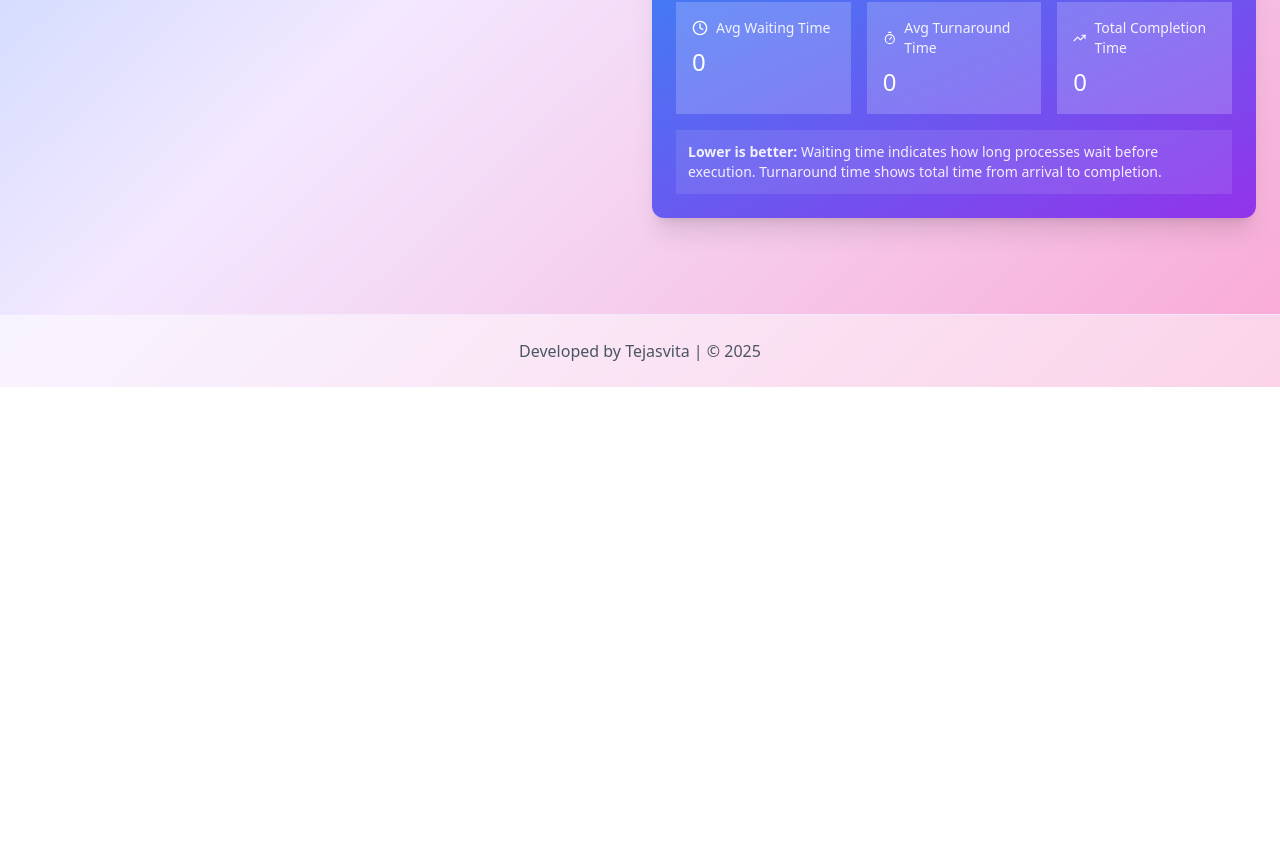
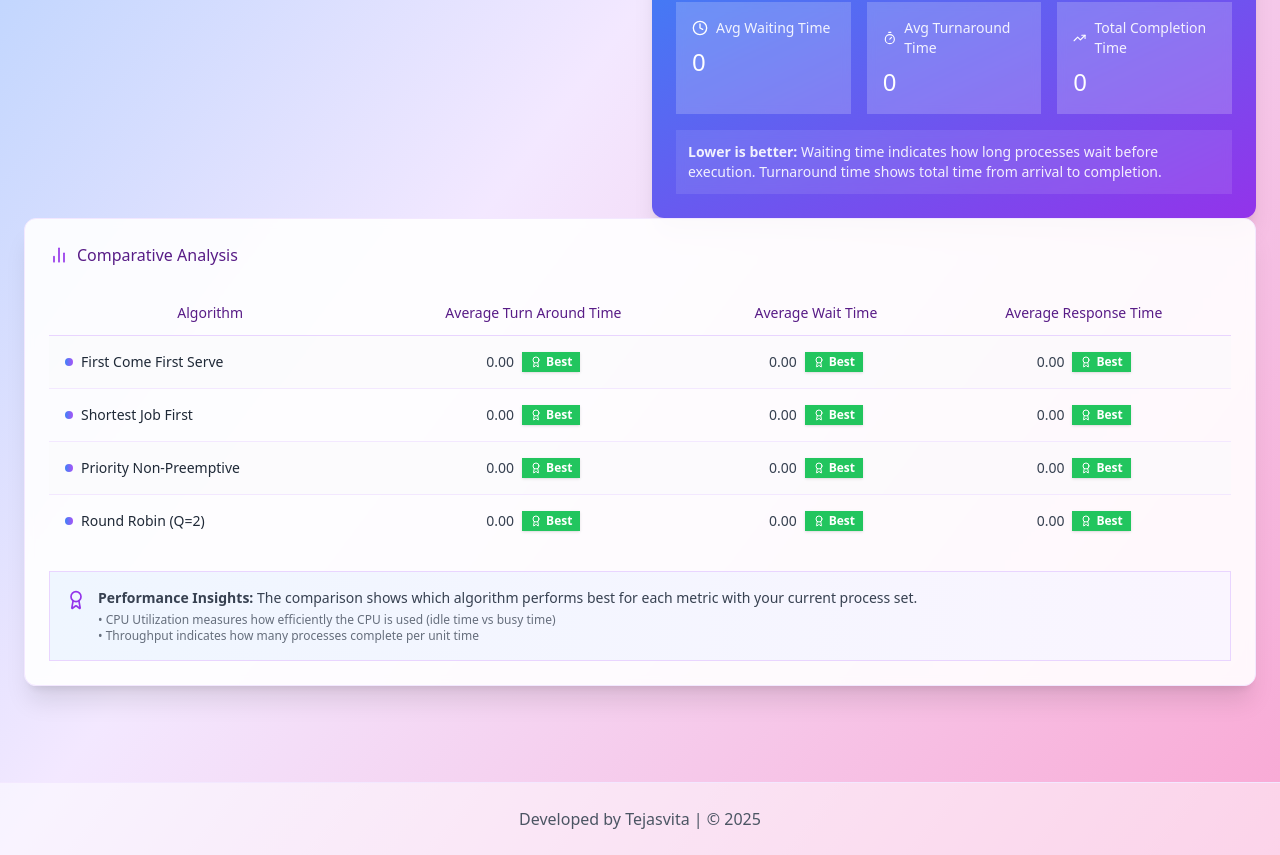
Before and after one commit to Tejas383/LPU_CSE311_CA2, a React (Vite) app: page / in a window 1280 px wide. Shown: the part 843-1698 px from the top of the page. Before the commit the page ends 1230 px from the top, so only its background shows below. Built offline with nearby package versions, Linux system fonts and the light colour scheme.

Commit message:
feat: enhance ComparativeAnalysis UI with new layout and performance insights

```diff
--- a/src/App.jsx
+++ b/src/App.jsx
@@ -25,11 +25,6 @@ function App() {
       setTotalTime(maxEnd);
     }
   }, [ganttData]);
-
-  const handleSimulate = () => {
-    if (ganttData.length === 0) return alert("Please calculate first!");
-    setIsSimulating(true);
-  };
 
   return (
     <div className="App min-h-screen bg-gradient-to-br from-blue-300 via-purple-100 to-pink-300">
@@ -82,9 +77,9 @@ function App() {
           </div>
         </div>
 
-        {/* <div className="bg-green-200 h-full w-full">
+        <div className="h-full w-full">
           <ComparativeAnalysis process={process} quantum={quantum} />
-        </div> */}
+        </div>
       </main>
 
       <footer className="mt-16 py-6 text-center text-gray-600 border-t border-purple-100 bg-white/50">
--- a/src/ComparativeAnalysis.jsx
+++ b/src/ComparativeAnalysis.jsx
@@ -7,10 +7,13 @@ import {
   TableHeader,
   TableRow,
 } from "@/components/ui/table";
+import { Card } from "./components/ui/card";
+import { Badge } from "./components/ui/badge";
 import runFCFS from "./algorithms/fcfs";
 import runSJF from "./algorithms/sjf";
 import runPriorityNP from "./algorithms/priorityNP";
 import runRR from "./algorithms/rr";
+import { BarChart2, Award } from "lucide-react";
 
 const ComparativeAnalysis = ({ process, quantum }) => {
   const copy = [...process];
@@ -46,46 +49,118 @@ const ComparativeAnalysis = ({ process, quantum }) => {
     { name: `Round Robin (Q=${quantum})`, ...calculateAverages(rr) },
   ];
 
+  const bestTAT = Math.min(...data.map((d) => parseFloat(d.tat)));
+  const bestWT = Math.min(...data.map((d) => parseFloat(d.wt)));
+  const bestRT = Math.min(...data.map((d) => parseFloat(d.rt)));
+
+  const isBest = (val, bestVal) => parseFloat(val) === bestVal;
+
   return (
-    <div className="p-4">
-      <h2 className="font-bold text-2xl underline p-2">Comparative Analysis</h2>
-      <Table className="">
+    <Card className="p-6 bg-white/90 backdrop-blur-sm shadow-xl border-purple-100">
+      <div className="flex items-center gap-2 mb-6">
+        <BarChart2 className="w-5 h-5 text-purple-600" />
+        <h3 className="text-purple-900">Comparative Analysis</h3>
+      </div>
+
+      <div className="overflow-x-auto">
+        <Table className="w-full text-center">
           <TableHeader>
-          <TableRow className="">
-            <TableHead className="border border-black text-center">
+            <TableRow className="border-b-2 border-purple-200">
+              <TableHead className="py-3 px-4 text-purple-900 text-center">
                 Algorithm
               </TableHead>
-            <TableHead className="border border-black text-center">
+              <TableHead className="py-3 px-4 text-purple-900 text-center">
                 Average Turn Around Time
               </TableHead>
-            <TableHead className="border border-black text-center">
+              <TableHead className="py-3 px-4 text-purple-900 text-center">
                 Average Wait Time
               </TableHead>
-            <TableHead className="border border-black text-center">
+              <TableHead className="py-3 px-4 text-purple-900 text-center">
                 Average Response Time
               </TableHead>
             </TableRow>
           </TableHeader>
+
           <TableBody>
             {data && data.length > 0 ? (
               data.map((p, idx) => (
-              <TableRow key={idx}>
-                <TableCell className="border border-black">{p.name}</TableCell>
-                <TableCell className="border border-black">{p.tat}</TableCell>
-                <TableCell className="border border-black">{p.wt}</TableCell>
-                <TableCell className="border border-black">{p.rt}</TableCell>
+                <TableRow
+                  key={idx}
+                  className={`border-b border-purple-100 hover:bg-purple-50/50 transition-colors ${
+                    idx % 2 === 0 ? "bg-gray-50/50" : ""
+                  }`}
+                >
+                  <TableCell className="py-4 px-4 text-left">
+                    <div className="flex items-center gap-2">
+                      <div className="w-2 h-2 rounded-full bg-gradient-to-r from-blue-500 to-purple-500" />
+                      <span className="text-gray-800">{p.name}</span>
+                    </div>
+                  </TableCell>
+                  <TableCell className="py-4 px-4 text-center">
+                    <div className="flex items-center justify-center gap-2">
+                      <span className="text-gray-700">{p.tat}</span>
+                      {isBest(p.tat, bestTAT) && (
+                        <Badge className="bg-green-500 hover:bg-green-600 text-white border-0 text-xs px-2 flex items-center gap-1">
+                          <Award className="w-3 h-3" /> Best
+                        </Badge>
+                      )}
+                    </div>
+                  </TableCell>
+                  <TableCell className="py-4 px-4 text-center">
+                    <div className="flex items-center justify-center gap-2">
+                      <span className="text-gray-700">{p.wt}</span>
+                      {isBest(p.wt, bestWT) && (
+                        <Badge className="bg-green-500 hover:bg-green-600 text-white border-0 text-xs px-2 flex items-center gap-1">
+                          <Award className="w-3 h-3" /> Best
+                        </Badge>
+                      )}
+                    </div>
+                  </TableCell>
+                  <TableCell className="py-4 px-4 text-center">
+                    <div className="flex items-center justify-center gap-2">
+                      <span className="text-gray-700">{p.rt}</span>
+                      {isBest(p.rt, bestRT) && (
+                        <Badge className="bg-green-500 hover:bg-green-600 text-white border-0 text-xs px-2 flex items-center gap-1">
+                          <Award className="w-3 h-3" /> Best
+                        </Badge>
+                      )}
+                    </div>
+                  </TableCell>
                 </TableRow>
               ))
             ) : (
-            <TableRow className="text-center colspan-7 flex items-center justify-center">
-              <TableCell colSpan={7} className="text-center">
+              <TableRow>
+                <TableCell
+                  colSpan={4}
+                  className="text-center text-gray-500 py-6"
+                >
                   No processes yet
                 </TableCell>
               </TableRow>
             )}
           </TableBody>
         </Table>
+
+        <div className="mt-6 p-4 bg-gradient-to-r from-blue-50 to-purple-50 rounded-lg border border-purple-200">
+          <div className="flex items-start gap-3">
+            <Award className="w-5 h-5 text-purple-600 mt-0.5 flex-shrink-0" />
+            <div className="text-sm text-gray-700">
+              <p className="mb-1">
+                <strong>Performance Insights:</strong> The comparison shows
+                which algorithm performs best for each metric with your current
+                process set.
+              </p>
+              <p className="text-xs opacity-75">
+                • CPU Utilization measures how efficiently the CPU is used (idle
+                time vs busy time)
+                <br />• Throughput indicates how many processes complete per
+                unit time
+              </p>
             </div>
+          </div>
+        </div>
+      </div>
+    </Card>
   );
 };
 
--- /dev/null
+++ b/src/components/ui/badge.jsx
@@ -0,0 +1,34 @@
+import * as React from "react"
+import { cva } from "class-variance-authority";
+
+import { cn } from "@/lib/utils"
+
+const badgeVariants = cva(
+  "inline-flex items-center rounded-md border px-2.5 py-0.5 text-xs font-semibold transition-colors focus:outline-none focus:ring-2 focus:ring-ring focus:ring-offset-2",
+  {
+    variants: {
+      variant: {
+        default:
+          "border-transparent bg-primary text-primary-foreground shadow hover:bg-primary/80",
+        secondary:
+          "border-transparent bg-secondary text-secondary-foreground hover:bg-secondary/80",
+        destructive:
+          "border-transparent bg-destructive text-destructive-foreground shadow hover:bg-destructive/80",
+        outline: "text-foreground",
+      },
+    },
+    defaultVariants: {
+      variant: "default",
+    },
+  }
+)
+
+function Badge({
+  className,
+  variant,
+  ...props
+}) {
+  return (<div className={cn(badgeVariants({ variant }), className)} {...props} />);
+}
+
+export { Badge, badgeVariants }
```
Lines whose indentation alone changed are shown as unchanged.
